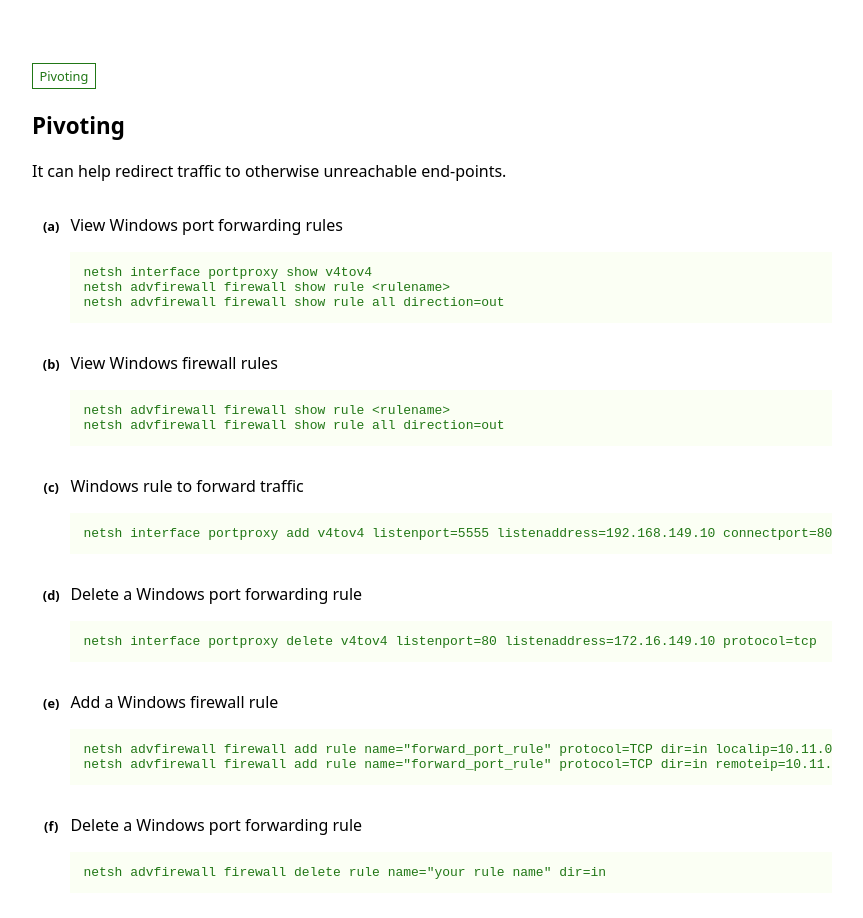
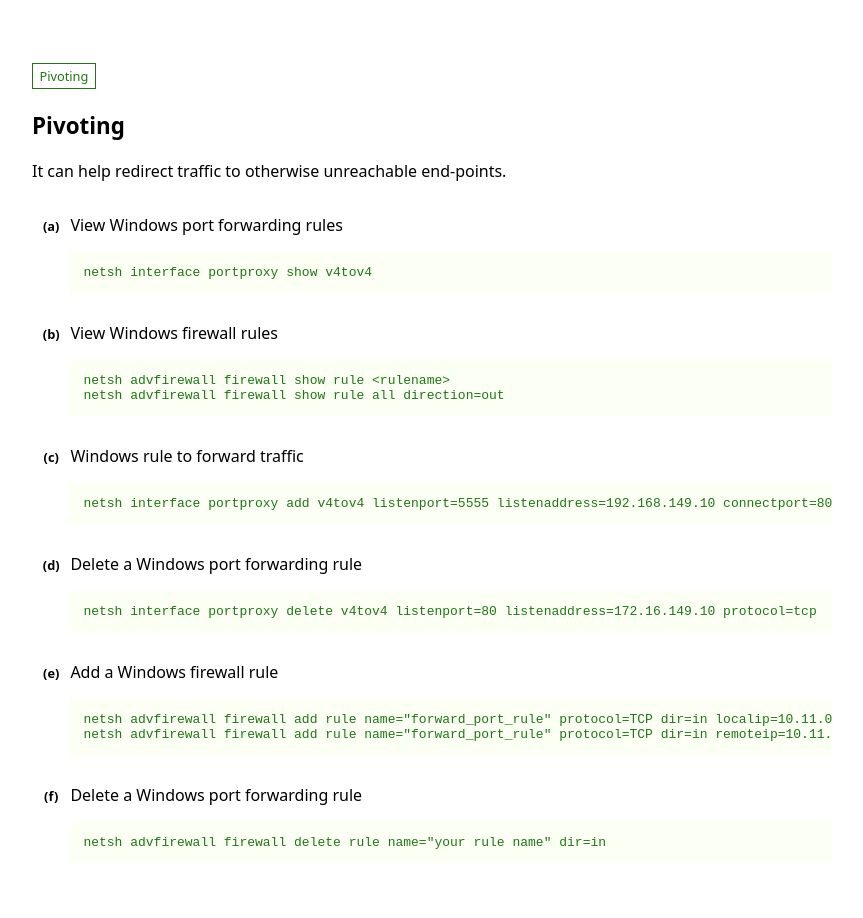
Before and after one commit to MFNttps/mfnttps.github.io, a Jekyll site: the page built from _mfnttps/netsh.md, in a window 1280 px wide, cut to the strip 187-1133 px from the top of the page. Shown: the top 918 px of the strip, without its empty margins (208-1071 px from the left). Built offline with Jekyll 4.4.1, drawn with Linux system fonts in a browser that asks for light colours.

Commit message:
Update netsh.md

```diff
--- a/_mfnttps/netsh.md
+++ b/_mfnttps/netsh.md
@@ -4,8 +4,6 @@ functions:
     - description: View Windows port forwarding rules
       code: |
         netsh interface portproxy show v4tov4
-        netsh advfirewall firewall show rule <rulename>
-        netsh advfirewall firewall show rule all direction=out
     - description: View Windows firewall rules
       code: |
         netsh advfirewall firewall show rule <rulename>
```
